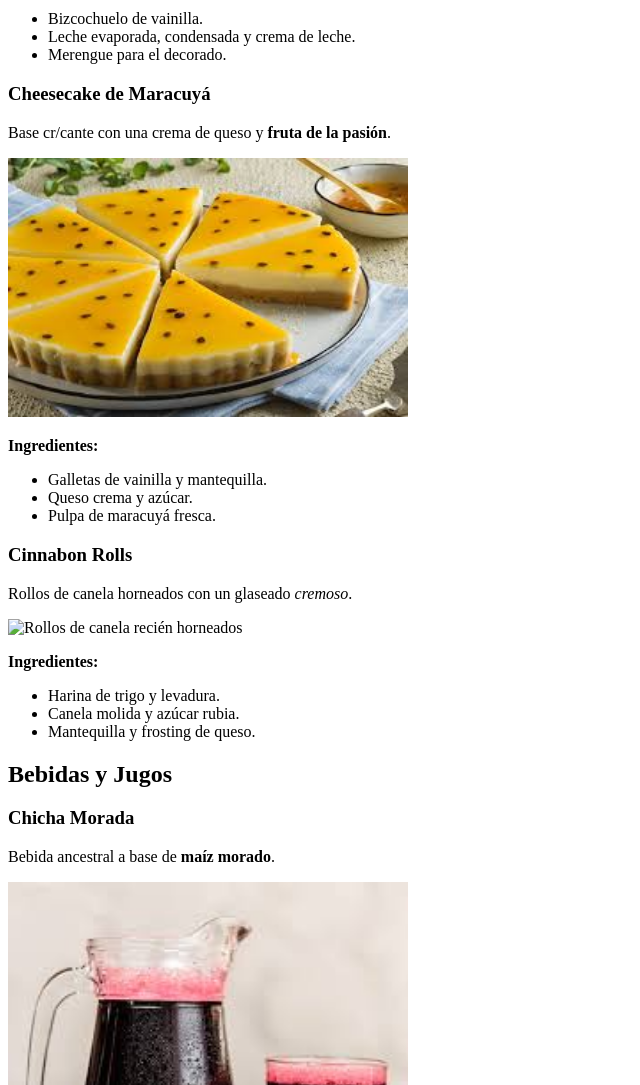
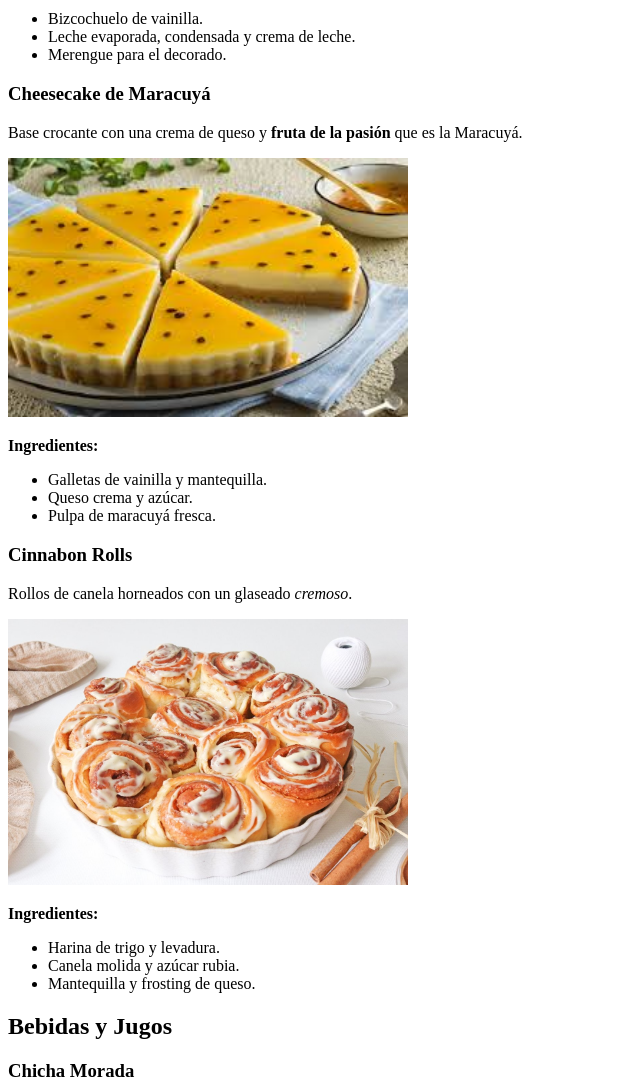
Before and after one commit to JDiego19/PRELIMINAR, a plain HTML site: page menu.html in a window 1280 px wide. Shown: the part 2400-3485 px from the top of the page, without its empty margins (0-640 px from the left). Drawn offline with nearby package versions, Linux system fonts and the light colour scheme.

Commit message:
Fix HTML encoding issues in menu.html

```diff
--- a/menu.html
+++ b/menu.html
@@ -110,10 +110,7 @@
 
         <article>
           <h3>Cheesecake de Maracuyá</h3>
-          <p>
-            Base cr/cante con una crema de queso y
-            <strong>fruta de la pasión</strong>.
-          </p>
+          <p>Base crocante con una crema de queso y <strong>fruta de la pasión</strong> que es la Maracuyá.</p>
           <img
             src="imagen6.jpg"
             alt="Cheesecake con salsa de maracuyá"
@@ -131,7 +128,7 @@
           <h3>Cinnabon Rolls</h3>
           <p>Rollos de canela horneados con un glaseado <em>cremoso</em>.</p>
           <img
-            src="imgen8.jpg"
+            src="imagen8.jpg"
             alt="Rollos de canela recién horneados"
             width="400"
           />
```
